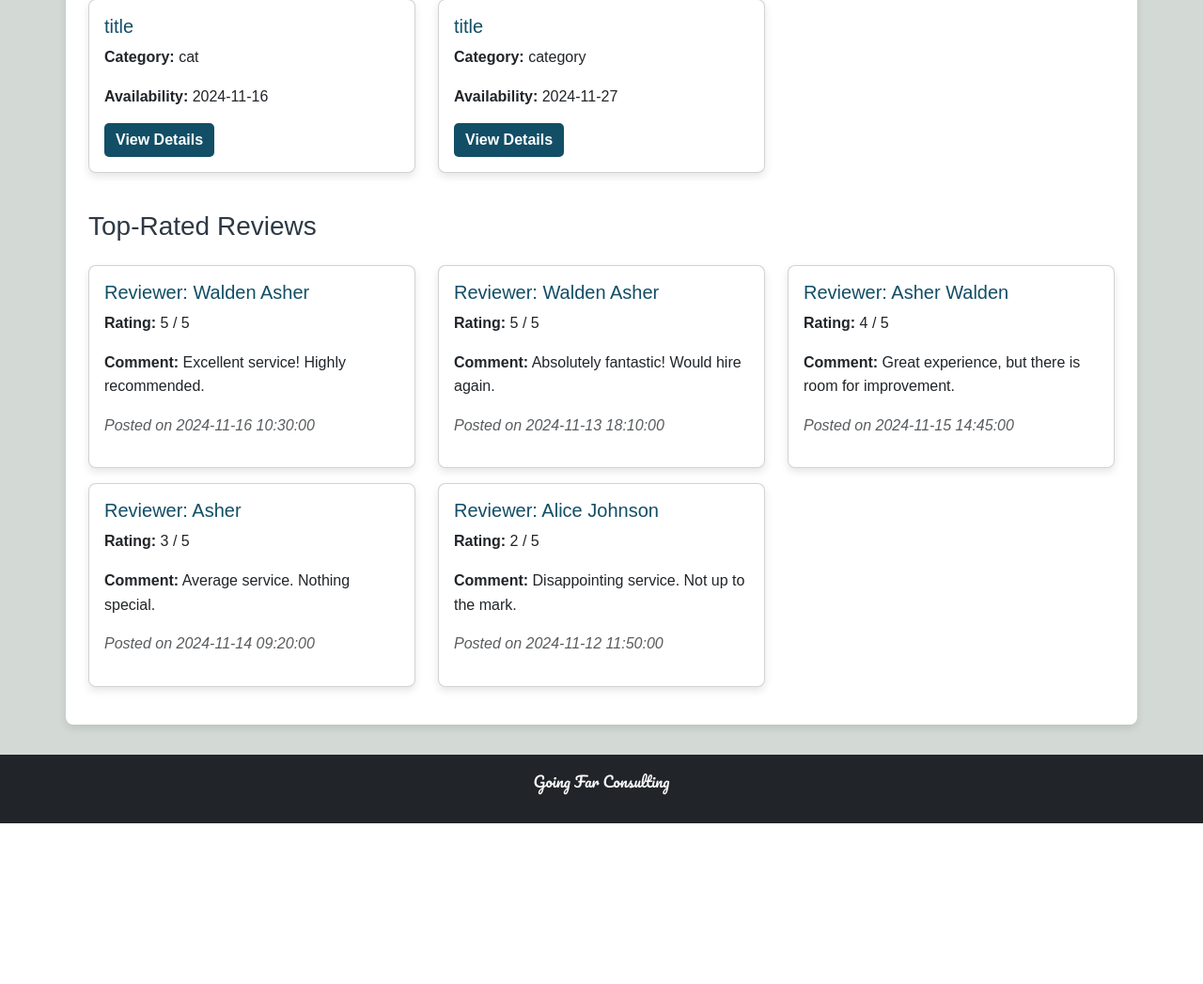
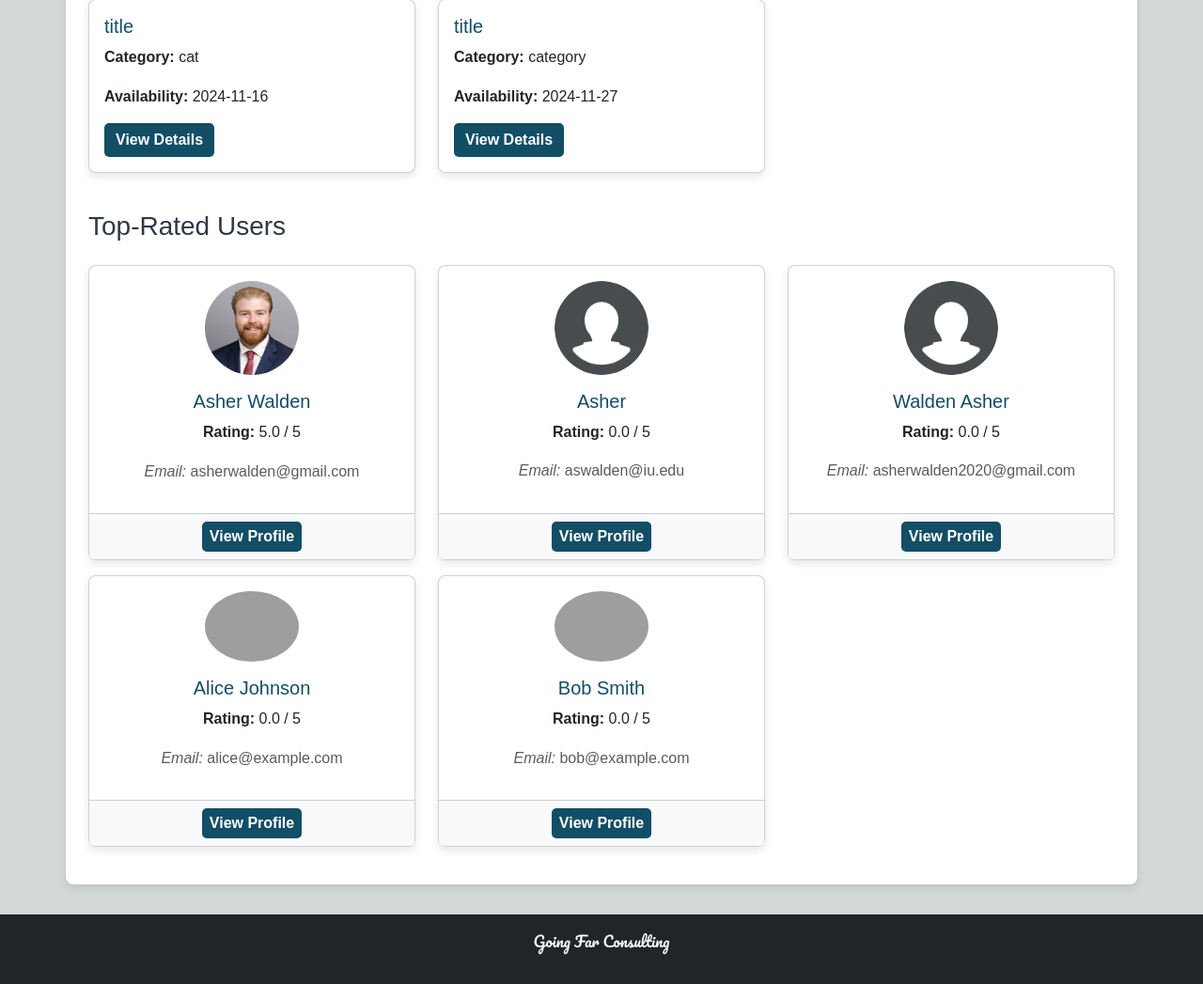
Before and after one commit to aswalden/SPD_FinalProject-2, a Flask app: page / in a window 1280 px wide. Shown: the part 460-1507 px from the top of the page at 94% size. Before the commit the page ends 1336 px from the top, so only its background shows below. Run offline with Flask 3, Linux system fonts and the light colour scheme; data comes from the database, SQL or seed files in the repository; both versions use the stored data as it was after the commit; grey boxes are pictures that could not be loaded.

```diff
--- a/app.py
+++ b/app.py
@@ -15,7 +15,7 @@ from database import (
     create_space, get_all_spaces, get_space_by_id, create_event, get_all_events, get_event_by_id,
     get_db, get_resources_by_user, get_events_by_user, get_spaces_by_user, book_resource, book_event,
     book_space, get_event_bookings_by_user, get_resource_bookings_by_user, get_space_bookings_by_user,
-    check_upcoming_bookings, send_system_message, check_upcoming_bookings
+    check_upcoming_bookings, send_system_message, check_upcoming_bookings, get_top_users
 
 )
 
@@ -68,9 +68,19 @@ def shutdown_session(exception=None):
 @app.route('/')
 @app.route('/index')
 def index():
+    # Fetch data for the home page
     recent_resources = get_recent_resources()
     top_reviews = get_top_reviews()
-    return render_template('index.html', recent_resources=recent_resources, top_reviews=top_reviews)
+    top_users = get_top_users()  # Fetch top-rated users from the database
+
+    # Render the index template with the fetched data
+    return render_template(
+        'index.html',
+        recent_resources=recent_resources,
+        top_reviews=top_reviews,
+        top_users=top_users
+    )
+
 
 @app.route('/registration')
 def registration():
@@ -908,6 +918,28 @@ def check_upcoming_bookings():
             content=f"Reminder: Your event '{event['name']}' is scheduled for tomorrow."
         )
 
+@app.route('/user/<int:user_id>')
+def view_user_profile(user_id):
+    user = get_user_by_id(user_id)  # Fetch user details
+    if not user:
+        flash("User not found.", "error")
+        return redirect(url_for('index'))
+
+    resources = get_resources_by_user(user_id)
+    events = get_events_by_user(user_id)
+    spaces = get_spaces_by_user(user_id)
+
+    # Pass user's name to the render template
+    return render_template(
+        'user_profile.html',
+        user=user,
+        resources=resources,
+        events=events,
+        spaces=spaces,
+        page_title=f"{user['name']}'s Profile"
+    )
+
+
 
 if __name__ == '__main__':
     app.run(debug=True)
--- a/database.py
+++ b/database.py
@@ -456,3 +456,16 @@ def check_upcoming_bookings():
     except Exception as e:
         print(f"Error checking upcoming bookings: {e}")
         raise
+
+def get_top_users(limit=5):
+    """Fetch top-rated users."""
+    return get_db().execute(
+        """
+        SELECT id, name, email, profile_image, rating
+        FROM users
+        WHERE rating IS NOT NULL
+        ORDER BY rating DESC, id ASC
+        LIMIT ?
+        """,
+        (limit,)
+    ).fetchall()
--- a/templates/index.html
+++ b/templates/index.html
@@ -30,25 +30,32 @@
         <p class="text-muted">No recent listings available.</p>
     {% endif %}
 
-    <!-- Top-Rated Reviews Section -->
-    <h3 class="my-4">Top-Rated Reviews</h3>
-    {% if top_reviews %}
+<!-- Top-Rated Users Section -->
+<h3 class="my-4">Top-Rated Users</h3>
+{% if top_users %}
     <div class="row">
-            {% for review in top_reviews %}
+        {% for user in top_users %}
         <div class="col-md-4 mb-3">
-                <div class="card h-100">
+            <div class="card h-100 text-center">
                 <div class="card-body">
-                        <h5 class="card-title">Reviewer: {{ review.reviewer_name }}</h5>
-                        <p class="card-text"><strong>Rating:</strong> {{ review.rating }} / 5</p>
-                        <p class="card-text"><strong>Comment:</strong> {{ review.comment }}</p>
-                        <p class="text-muted"><em>Posted on {{ review.timestamp }}</em></p>
+                    {% if user.profile_image %}
+                        <img src="{{ user.profile_image }}" alt="{{ user.name }}'s Profile Picture" class="img-fluid rounded-circle mb-3" width="100">
+                    {% else %}
+                        <img src="{{ url_for('static', filename='default-profile.png') }}" alt="Default Profile Picture" class="img-fluid rounded-circle mb-3" width="100">
+                    {% endif %}
+                    <h5 class="card-title">{{ user.name }}</h5>
+                    <p class="card-text"><strong>Rating:</strong> {{ user.rating|round(1) }} / 5</p>
+                    <p class="text-muted"><em>Email:</em> {{ user.email }}</p>
+                </div>
+                <div class="card-footer">
+                    <a href="{{ url_for('view_user_profile', user_id=user.id) }}" class="btn btn-primary btn-sm">View Profile</a>
                 </div>
             </div>
         </div>
         {% endfor %}
     </div>
 {% else %}
-        <p class="text-muted">No top-rated reviews available.</p>
+    <p class="text-muted">No top-rated users available.</p>
 {% endif %}
 </div>
 {% endblock %}
```
Also changed, not shown: templates/profile.html (+12 -1 lines), templates/user_profile.html (added, +60 -0 lines), smart_neighborhood.db, static/uploads/profile_images/default-profile.png (added). Lines whose indentation alone changed are shown as unchanged.
